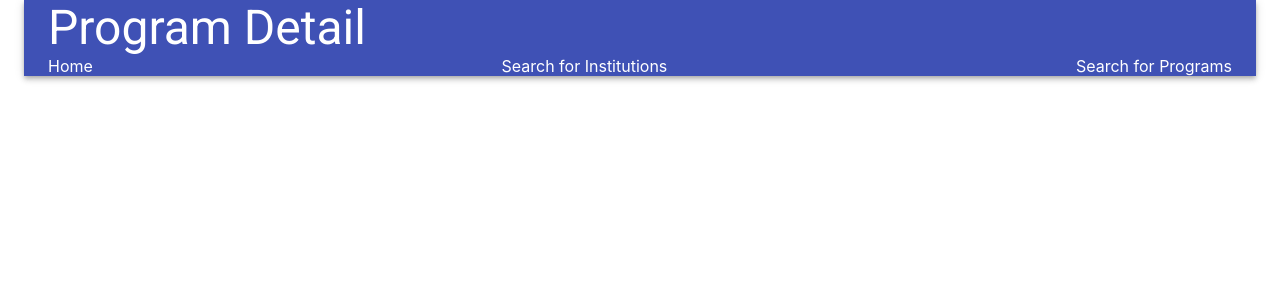
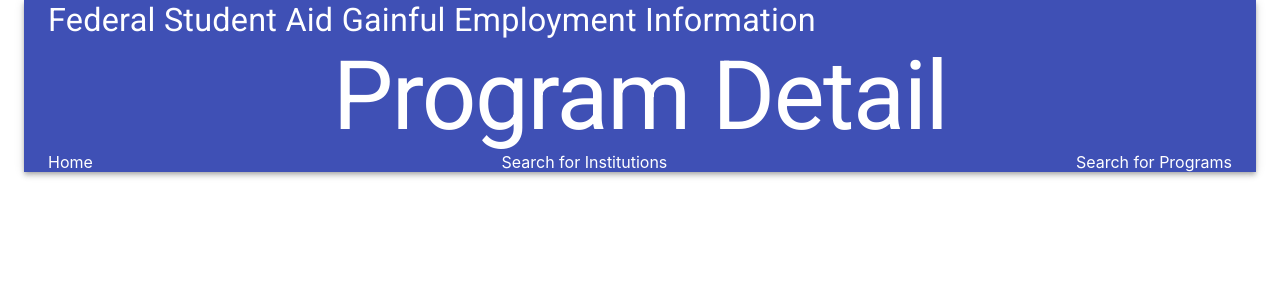
Before and after one commit to mtilda/fsa-ge-web, a React (Create React App) app: page / in a window 1280 px wide. Shown: the top 300 px of the page. Built offline with nearby package versions, Linux system fonts and the light colour scheme.

Commit message:
Style and format

```diff
--- a/src/App.js
+++ b/src/App.js
@@ -1,11 +1,33 @@
 import Switch from './components/Switch';
+import { ThemeProvider, createMuiTheme, responsiveFontSizes } from '@material-ui/core/styles';
 import routes from './router/routes';
+
+let theme = createMuiTheme({
+  palette: {
+    primary: {
+      light: '#757ce8',
+      main: '#3f50b5',
+      dark: '#002884',
+      contrastText: '#fff',
+    },
+    secondary: {
+      light: '#ff7961',
+      main: '#f44336',
+      dark: '#ba000d',
+      contrastText: '#000',
+    },
+  },
+});
+
+theme = responsiveFontSizes(theme);
 
 const App = () => {
   return (
-    <div className="app">
-      <Switch routes={routes} redirect='/' />
-    </div>
+    <ThemeProvider theme={theme}>
+      <div className="app">
+        <Switch routes={routes} redirect='/' />
+      </div>
+    </ThemeProvider>
   );
 };
 
--- a/src/components/Nav.js
+++ b/src/components/Header.js
@@ -17,7 +17,7 @@ const useStyles = makeStyles({
   }
 });
 
-const Nav = ({ title }) => {
+const Header = ({ title, subtitle }) => {
   const classes = useStyles();
 
   return (
@@ -25,14 +25,22 @@ const Nav = ({ title }) => {
       <Toolbar>
         <Grid
           container
-          direction="row"
+          direction="column"
           justify="space-between"
-          alignItems="center"
+          alignItems="stretch"
         >
-          <Typography variant='h3' component='div'>
-            {title}
-          </Typography>
+          <Grid item justify='left'>
+            <Typography variant='h4' justify='left'>
+              Federal Student Aid Gainful Employment Information
+            </Typography>
+          </Grid>
+          <Grid item container justify='center'>
+            <Typography variant='h1'>
+              {title}
+            </Typography>
+          </Grid>
           <Grid
+            item
             container
             direction="row"
             justify="space-between"
@@ -51,4 +59,4 @@ const Nav = ({ title }) => {
   );
 }
 
-export default Nav;
+export default Header;
--- a/src/components/PageLayout.js
+++ b/src/components/PageLayout.js
@@ -1,9 +1,9 @@
-import Nav from './Nav';
+import Header from './Header';
 import Container from '@material-ui/core/Container';
 
-const PageLayout = ({ title, children }) => (
+const PageLayout = ({ title = 'Gainful Employment Information', subtitle, children }) => (
   <Container>
-    <Nav title={title} />
+    <Header title={title} subtitle={subtitle} />
     {children}
   </Container>
 );
```
